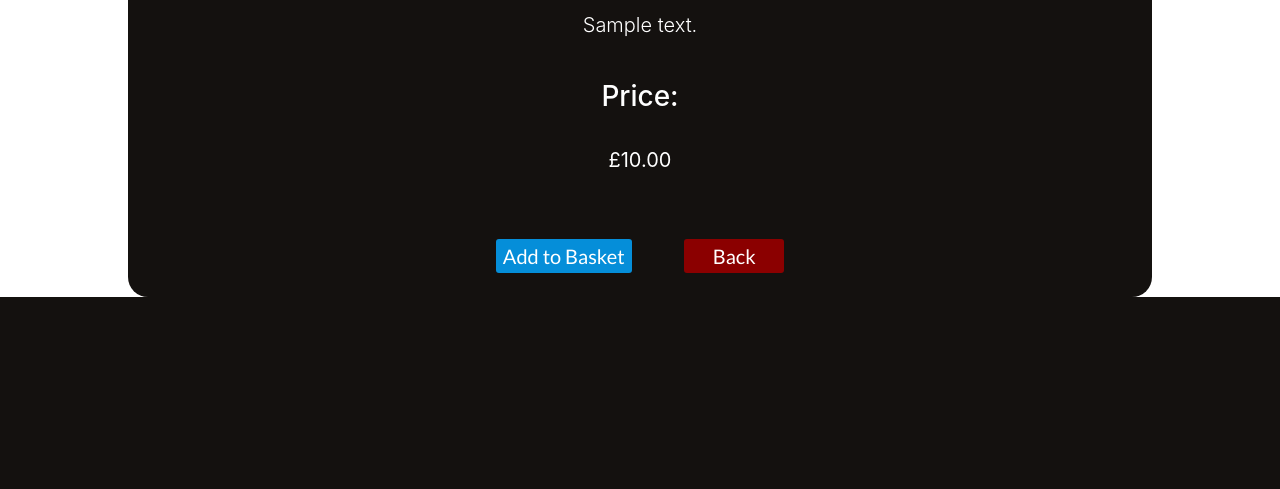
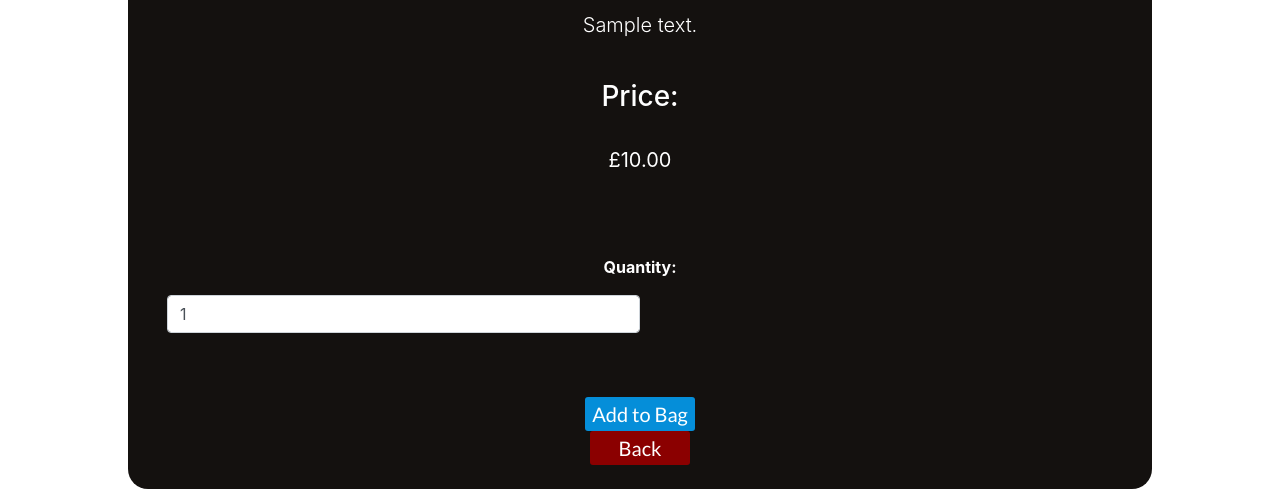
Before and after one commit to BenD2525/the_rescuers_p5, a Django app: page /products/1 in a window 1280 px wide. Shown: the part 804-1293 px from the top of the page. Before the commit the page ends 1101 px from the top, so only its background shows below. Run offline with Django 4.2, Linux system fonts and the light colour scheme; tables that the repository leaves empty hold one stand-in row (values such as "Sample post"); grey boxes marked "Sample" are stand-in pictures; some libraries are stand-ins or nearby versions.

Commit message:
Added add to bag functionality

```diff
--- a/bag/urls.py
+++ b/bag/urls.py
@@ -6,5 +6,5 @@ app_name = 'bag'
 
 urlpatterns = [
     path('', views.bag, name='bag'),
-    path('update_bag', views.update_bag, name='update_bag'),
+    path('add/<item_id>/', views.add_to_bag, name='add_to_bag'),
 ]
--- a/products/templates/products/product_detail.html
+++ b/products/templates/products/product_detail.html
@@ -19,9 +19,22 @@
     </div>
     <div class="row px-4 align-items-center">
         <div class="col-sm-12 text-center mb-4">
-            <!-- <a href=""> -->
-                <button id="add-bag" data-product={{id}} data-action="add" class="positive-button-lg mx-4">Add to Basket</button>
-            <!-- </a> -->
+            <form class="form" action="{% url 'bag:add_to_bag' id %}" method="POST">
+                {% csrf_token %}
+                <div class="form-row">
+                    <div class="col-12">
+                        <p class="mt-3"><strong>Quantity:</strong></p>
+                        <div class="form-group w-50 text-center">
+                            <div class="input-group">
+                                <input class="form-control qty_input" type="number" name="quantity" value="1" min="1"
+                                    max="99" data-item_id="{{ product.id }}" id="id_qty_{{ product.id }}">
+                            </div>
+                        </div>
+                        <input type="submit" class="mt-5 positive-button-lg mx-4" value="Add to Bag">
+                        <input type="hidden" name="redirect_url" value="{{ request.path }}">
+                    </div>
+                </div>
+            </form>
             <a href="{% url 'products:products_list' %}">
                 <button class="negative-button-lg mx-4">Back</button>
             </a>
```
Also changed, not shown: bag/views.py (+19 -4 lines).
